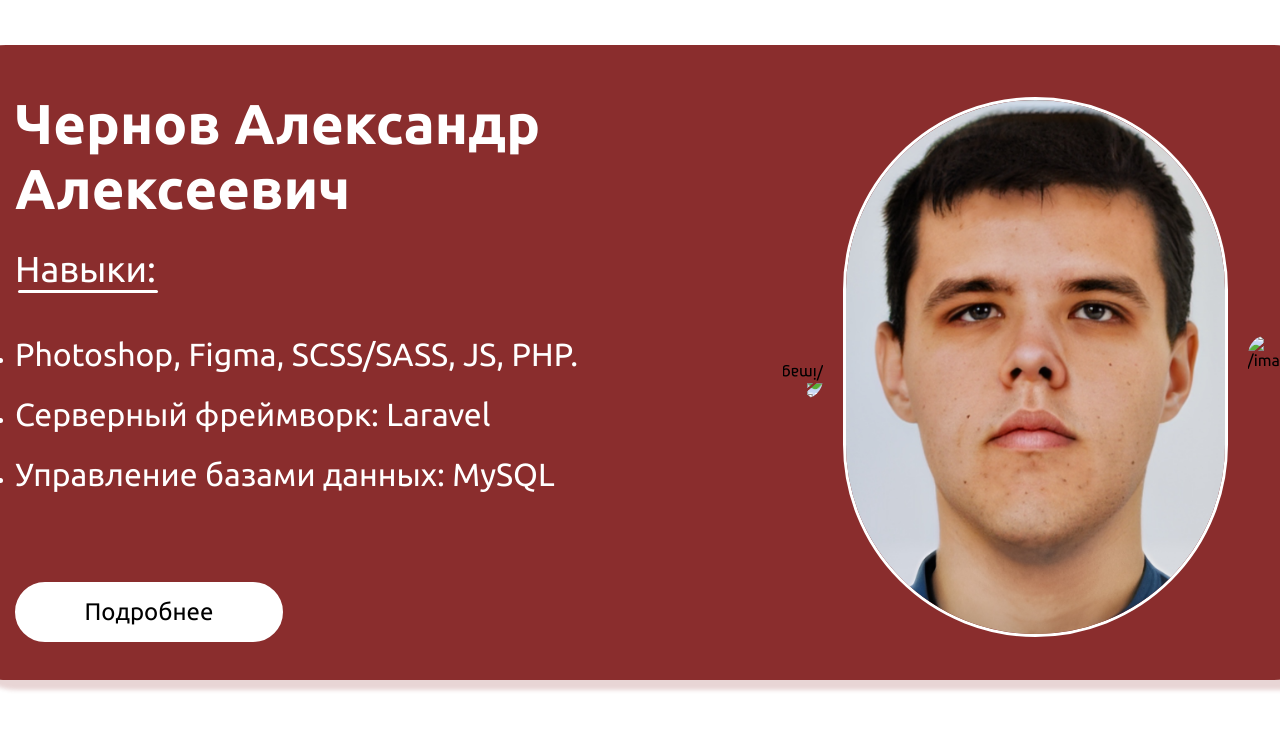
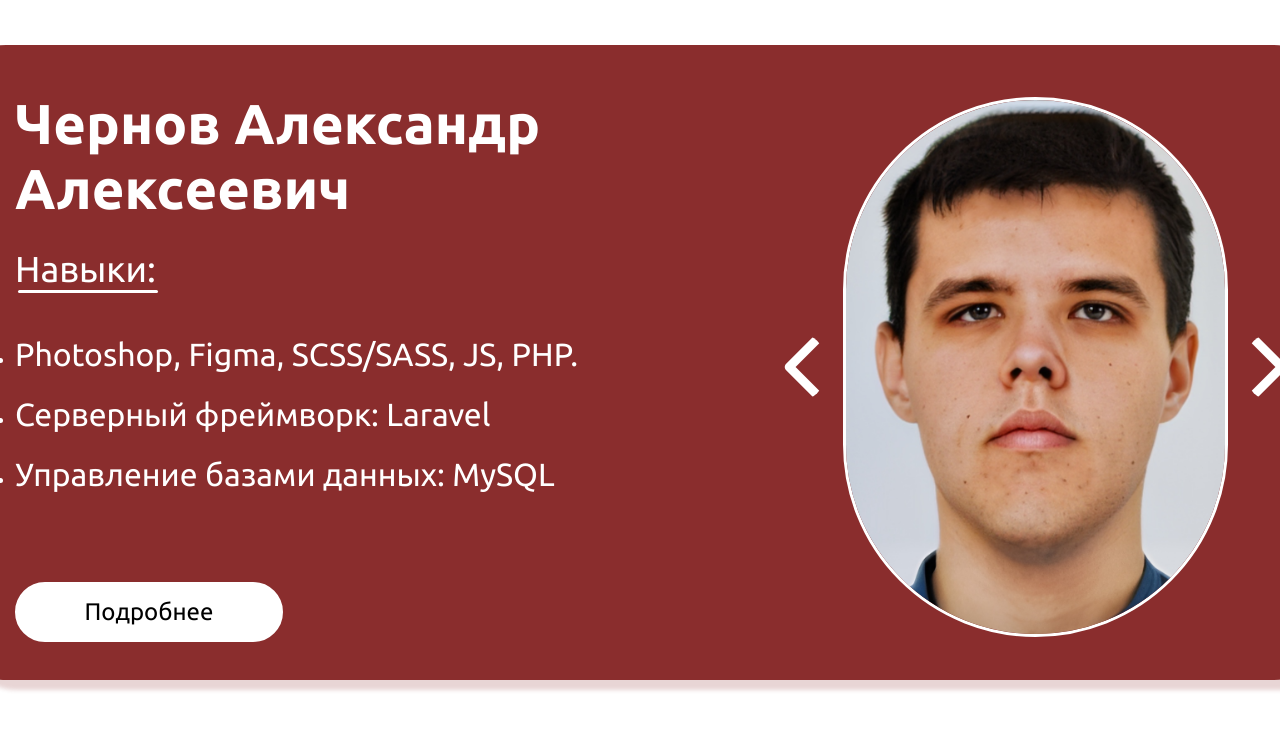
Before and after one commit to Logminal/card, a plain HTML site: page index.html in a window 1280 px wide. Shown: the top 730 px of the page. Drawn offline with Linux system fonts and the light colour scheme; the site is published under a folder, as on GitHub Pages, so addresses that start at the root find nothing.

Commit message:
Update index.html

```diff
--- a/index.html
+++ b/index.html
@@ -82,12 +82,12 @@
                 </aside>
 
                 <div class="images">
-                    <img class="left" src="/images/arrow.png" alt="/images/arrow.png">
+                    <img class="left" src="images/arrow.png" alt="/images/arrow.png">
                     <div class="slider">
                         <img class="hidden" src="images/С паспорта.png" alt="images/С паспорта.png">
-                        <img src="/images/snapedit_1694857831888.png" alt="/images/snapedit_1694857831888.png">
+                        <img src="images/snapedit_1694857831888.png" alt="/images/snapedit_1694857831888.png">
                     </div>
-                    <img class="right" src="/images/arrow.png" alt="/images/arrow.png">
+                    <img class="right" src="images/arrow.png" alt="/images/arrow.png">
                 </div>
             </div>
         </section>
```
